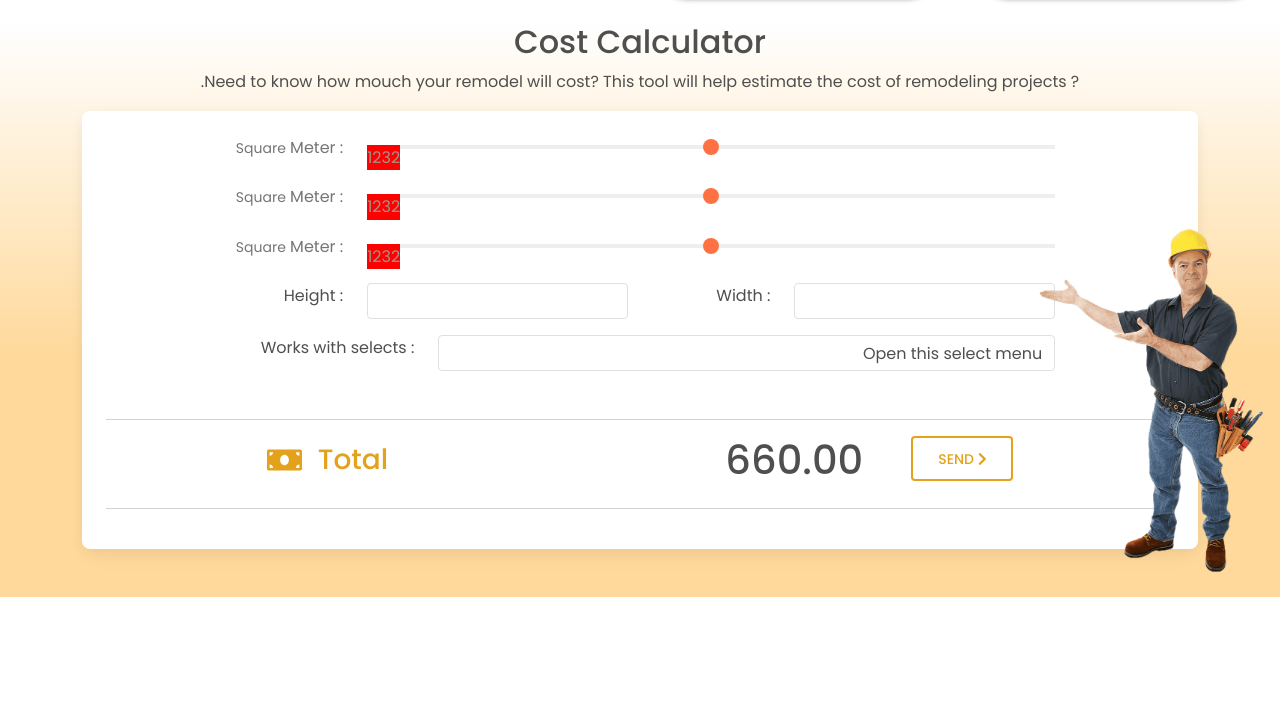
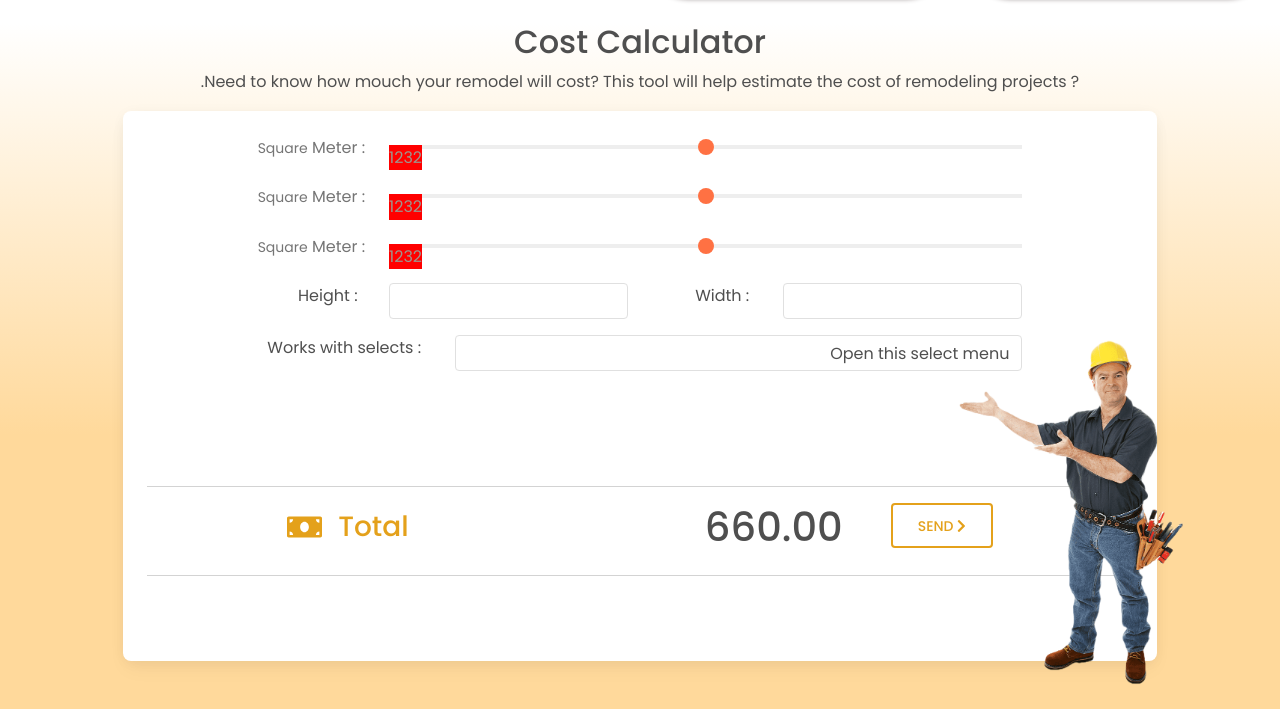
Before and after one commit to Shuvoakonda/new_project, a plain HTML site: page index.html in a window 1280 px wide. Shown: the part 833-1542 px from the top of the page. Before the commit the page ends 1430 px from the top, so only its background shows below. Drawn offline with nearby package versions, Linux system fonts and the light colour scheme.

Commit message:
height width issu

```diff
--- a/css/style.css
+++ b/css/style.css
@@ -368,21 +368,29 @@ body {
 }
 
 
-.select-opt{
+.select-opt {
     width: 300px;
 }
 
-.form-range::-moz-range-thumb{
+.form-range::-moz-range-thumb {
     background-color: var(---secondary-color) !important;
 }
-.form-range::-webkit-slider-thumb{
+
+.form-range::-webkit-slider-thumb {
     background-color: var(---secondary-color) !important;
 }
 
 
-.form-range::after{
+.form-range::after {
     content: "1232";
     background-color: red;
     position: absolute;
     top: 10px;
 }
+
+.calculator-body {
+        text-align: center;
+        display: flex;
+        justify-content: center;
+
+    }
--- a/index.html
+++ b/index.html
@@ -198,10 +198,10 @@
     <br>
 
     <section
-        style="background: linear-gradient(0deg, #ffd99b 42%,  rgba(255, 255, 255, 1) 100%) no-repeat;position: relative;"
+        style="background: linear-gradient(0deg, #ffd99b 40%,  rgba(255, 255, 255, 1) 100%) no-repeat;position: relative;"
         class="pb-5">
         <img src="assets/images/people.png" class="d-none d-lg-block"
-            style="position:absolute;z-index: 10;right:-40px;bottom:20px;" height="350" alt="">
+            style="position:absolute;z-index: 10;right:40px;bottom:20px;" height="350" alt="">
         <div class="calculator container">
             <div class="calculator-header text-center">
                 <h2>
@@ -213,9 +213,8 @@
                 </p>
             </div>
             <div class="calculator-body">
-
-                <div class="card">
-                    <div class="card-body">
+                <div class="card" style="width:1034px; height:550px;">
+                    <div class="card-body ">
                         <div class="row mx-auto mb-3" style="width: 80%;">
                             <div class="col-12">
                                 <div class="row ">
@@ -292,7 +291,6 @@
                             <div class="col-12 ">
                                 <div class="row">
                                     <div class="col-md-9">
-
                                         <select class="form-control">
                                             <option selected>Open this select menu</option>
                                             <option value="1">One</option>
@@ -306,7 +304,8 @@
                                 </div>
                             </div>
                         </div>
-
+                        <br>
+                        <br>
                         <hr class="mt-5">
 
                         <div class="d-flex flex-wrap gap-3 justify-content-around">
```
